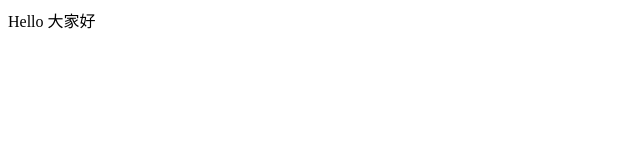
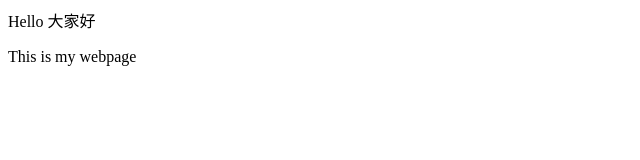
Before and after one commit to jiahua-gregorius-zou/zoujiahua.github.io, a plain HTML site: page index.html in a window 1280 px wide. Shown: the whole page, without its empty margins (0-640 px from the left). Drawn offline with Linux system fonts and the light colour scheme.

Commit message:
Update index.html

```diff
--- a/index.html
+++ b/index.html
@@ -1 +1,2 @@
 <p>Hello 大家好</p>
+<p>This is my webpage</p>
```
